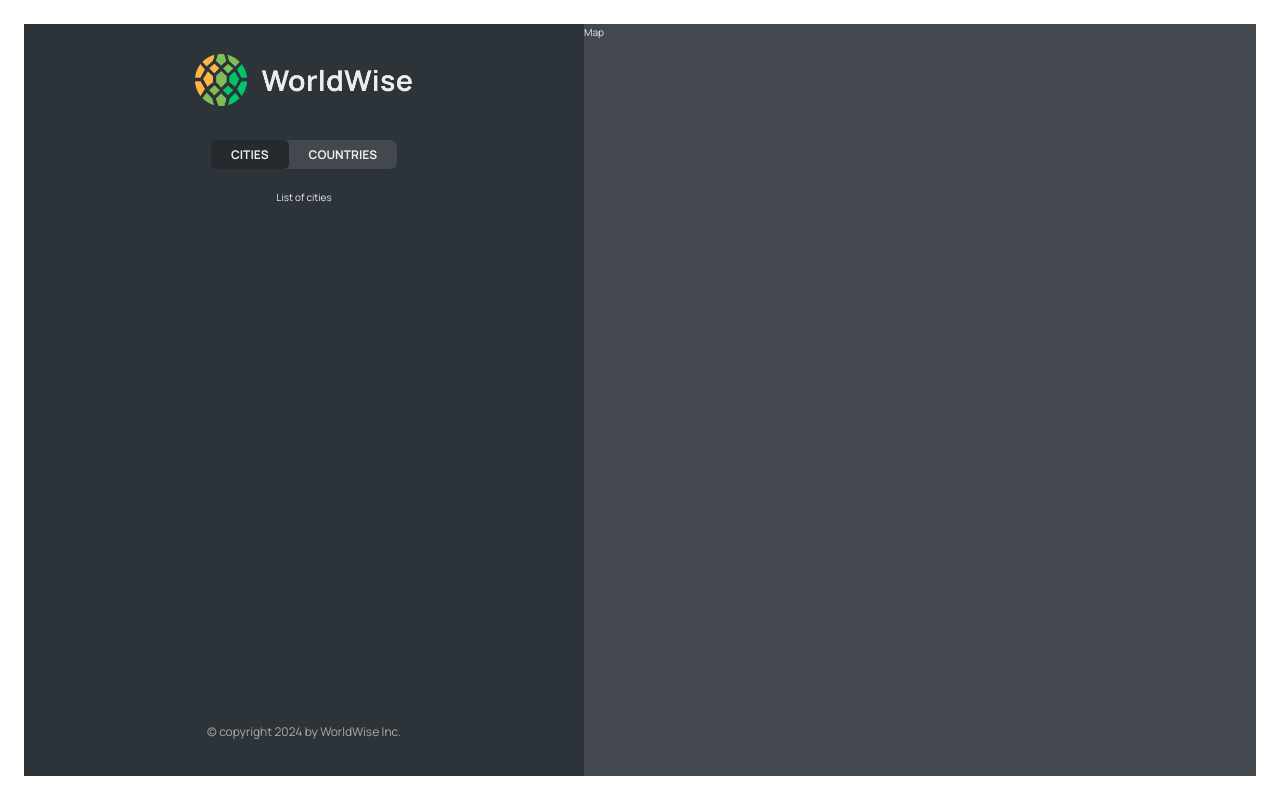
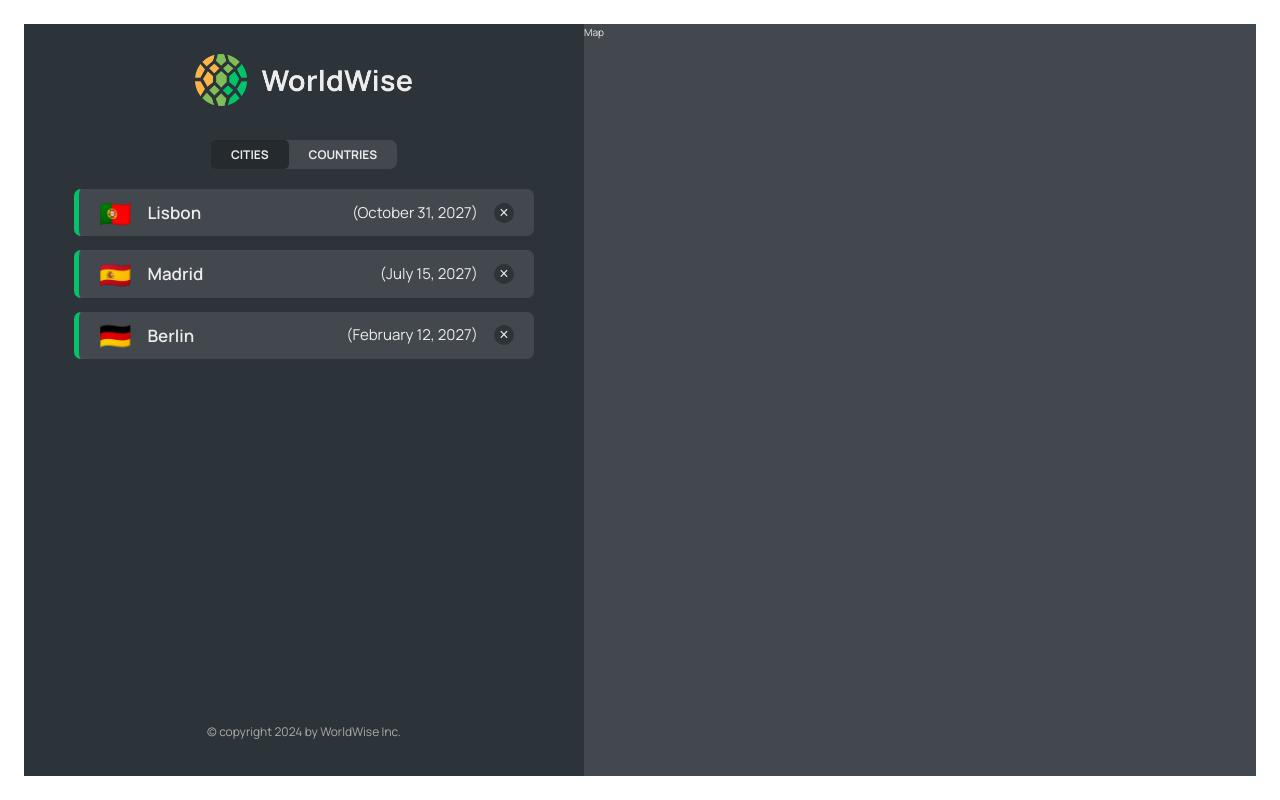
Before and after one commit to RazvanConstantin1/worldwise, a React (Vite) app: page /app/cities in a window 1280 px wide. Built offline with nearby package versions, Linux system fonts and the light colour scheme; data requests are answered from the project's data file; the HTML template or start-up script is replaced by a standard one.

Commit message:
implemented the cities list

```diff
--- a/package.json
+++ b/package.json
@@ -7,9 +7,11 @@
     "dev": "vite",
     "build": "vite build",
     "lint": "eslint . --ext js,jsx --report-unused-disable-directives --max-warnings 0",
-    "preview": "vite preview"
+    "preview": "vite preview",
+    "server": "json-server --watch data/cities.json --port 9000"
   },
   "dependencies": {
+    "json-server": "^1.0.0-beta.1",
     "react": "^18.2.0",
     "react-dom": "^18.2.0",
     "react-router-dom": "^6.24.1"
--- a/src/App.jsx
+++ b/src/App.jsx
@@ -5,8 +5,33 @@
 import Homepage from "./pages/Homepage.jsx";
 import AppLayout from "./pages/AppLayout.jsx";
 import PageNotFound from "./pages/PageNotFound.jsx";
+import CityList from "./components/CityList.jsx";
+import { useEffect, useState } from "react";
+
+const BASE_URL = "http://localhost:9000/cities";
 
 function App() {
+  const [cities, setCities] = useState([]);
+  const [isLoading, setIsLoading] = useState(false);
+
+  useEffect(function () {
+    async function fetchCities() {
+      try {
+        setIsLoading(true);
+
+        const res = await fetch(`${BASE_URL}`);
+        const data = await res.json();
+
+        setCities(data);
+      } catch {
+        alert("There was an error loading data...");
+      } finally {
+        setIsLoading(false);
+      }
+    }
+    fetchCities();
+  }, []);
+
   return (
     <BrowserRouter>
       <Routes>
@@ -15,8 +40,14 @@
         <Route path="pricing" element={<Pricing />} />
         <Route path="login" element={<Login />} />
         <Route path="app" element={<AppLayout />}>
-          <Route index element={<p>List of cities</p>} />
-          <Route path="cities" element={<p>List of cities</p>} />
+          <Route
+            index
+            element={<CityList cities={cities} isLoading={isLoading} />}
+          />
+          <Route
+            path="cities"
+            element={<CityList cities={cities} isLoading={isLoading} />}
+          />
           <Route path="countries" element={<p>Countries</p>} />
           <Route path="form" element={<p>Form</p>} />
         </Route>
--- /dev/null
+++ b/src/components/CityItem.jsx
@@ -0,0 +1,23 @@
+import styles from "./CityItem.module.css";
+
+const formatDate = (date) =>
+  new Intl.DateTimeFormat("en", {
+    day: "numeric",
+    month: "long",
+    year: "numeric",
+  }).format(new Date(date));
+
+function CityItem({ city }) {
+  const { cityName, emoji, date } = city;
+
+  return (
+    <li className={styles.cityItem}>
+      <span className={styles.emoji}>{emoji}</span>
+      <h3 className={styles.name}>{cityName}</h3>
+      <time className={styles.date}>({formatDate(date)})</time>
+      <button className={styles.deleteBtn}>&times;</button>
+    </li>
+  );
+}
+
+export default CityItem;
--- /dev/null
+++ b/src/components/CityList.jsx
@@ -0,0 +1,23 @@
+import CityItem from "./CityItem.jsx";
+import styles from "./CityList.module.css";
+import Spinner from "./Spinner.jsx";
+import Message from "./Message.jsx";
+
+function CityList({ cities, isLoading }) {
+  if (isLoading) return <Spinner />;
+
+  if (!cities.length)
+    return (
+      <Message message="Add your first city by clicking on a city on the map" />
+    );
+
+  return (
+    <ul className={styles.cityList}>
+      {cities.map((city) => (
+        <CityItem city={city} key={city.id} />
+      ))}
+    </ul>
+  );
+}
+
+export default CityList;
```
Also changed, not shown: 1 other file (tests, documents, lock files or other folders).
